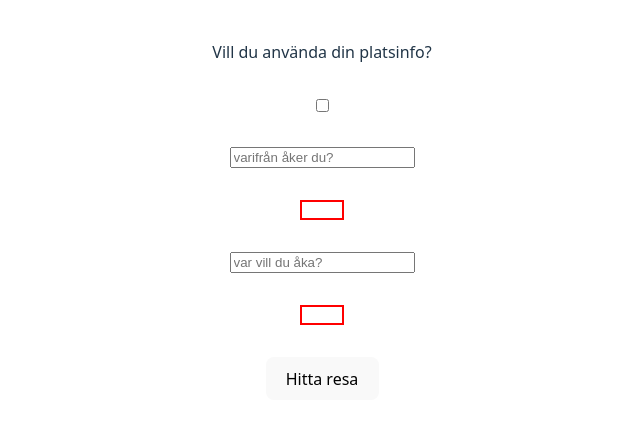
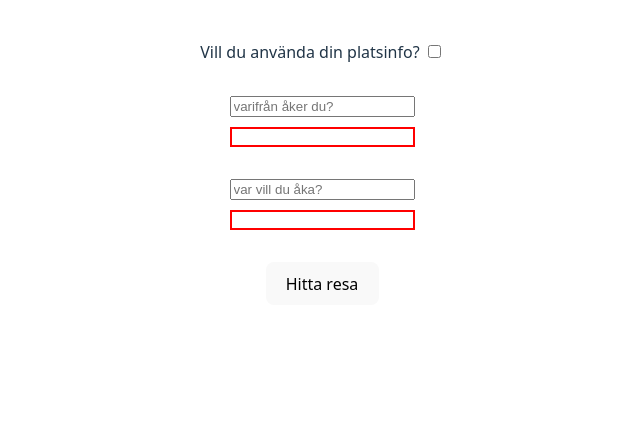
Before and after one commit to mikael-johnsson/SL-API, a website built with Vite: page index.html in a window 1280 px wide. Shown: the whole page, without its empty margins (318-958 px from the left). Built offline with nearby package versions, Linux system fonts and the light colour scheme.

Commit message:
adjust styling

```diff
--- a/index.html
+++ b/index.html
@@ -8,16 +8,24 @@
   </head>
   <body>
     <div id="app" class="form">
-      <label for="geopos-checkbox">Vill du använda din platsinfo?</label>
-      <input type="checkbox" id="geopos-checkbox" />
+      <label for="geopos-checkbox"
+        >Vill du använda din platsinfo?
+        <input type="checkbox" id="geopos-checkbox"
+      /></label>
+      <div class="input-container">
         <input id="input-start" type="text" placeholder="varifrån åker du?" />
         <div class="list-container">
           <ul id="search-origin-list"></ul>
         </div>
+      </div>
+
+      <div class="input-container">
         <input id="input-end" type="text" placeholder="var vill du åka?" />
         <div class="list-container">
           <ul id="search-destination-list"></ul>
         </div>
+      </div>
+
       <button id="btn-input">Hitta resa</button>
     </div>
     <div id="journey-result"></div>
--- a/src/style.css
+++ b/src/style.css
@@ -54,6 +54,12 @@ button:focus-visible {
   outline: 4px auto -webkit-focus-ring-color;
 }
 
+.input-container {
+  display: flex;
+  flex-direction: column;
+  gap: 10px;
+}
+
 .list-container {
   border: 2px red solid;
 }
```
Lines whose indentation alone changed are shown as unchanged.
